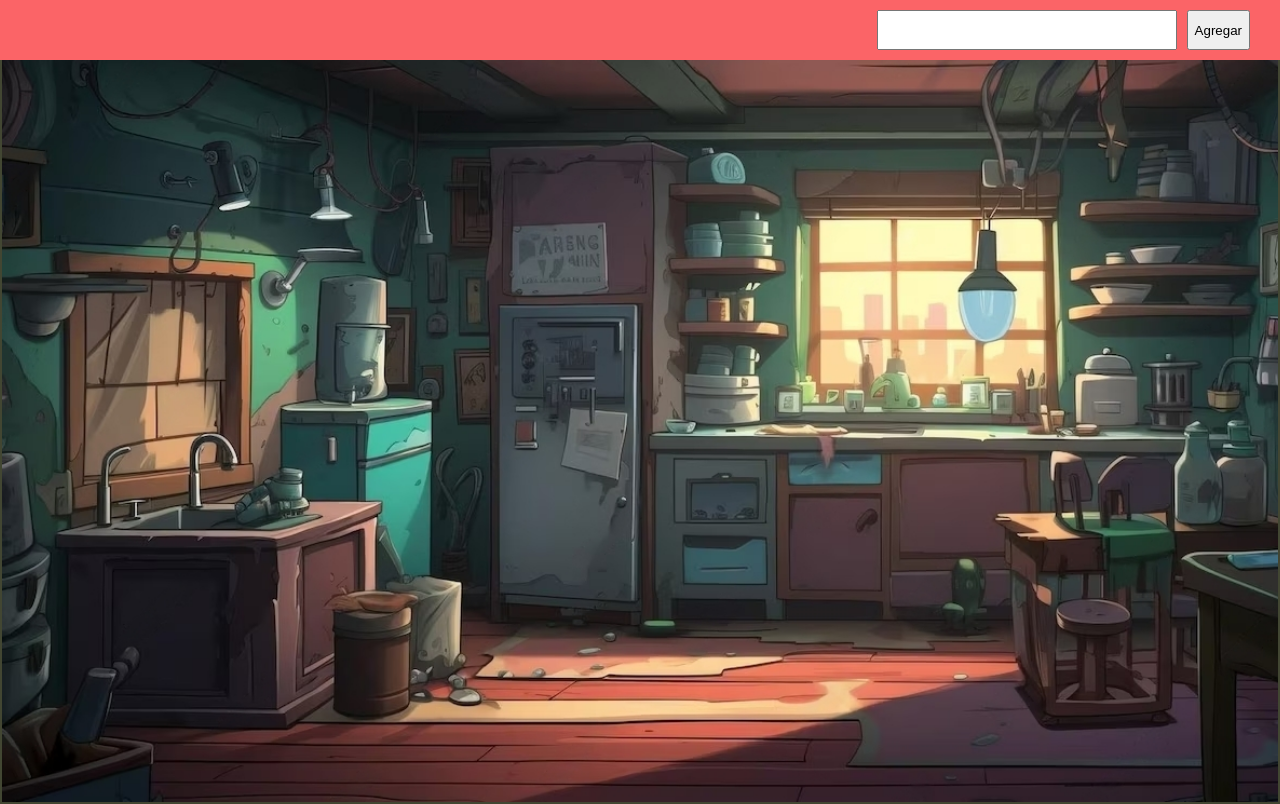
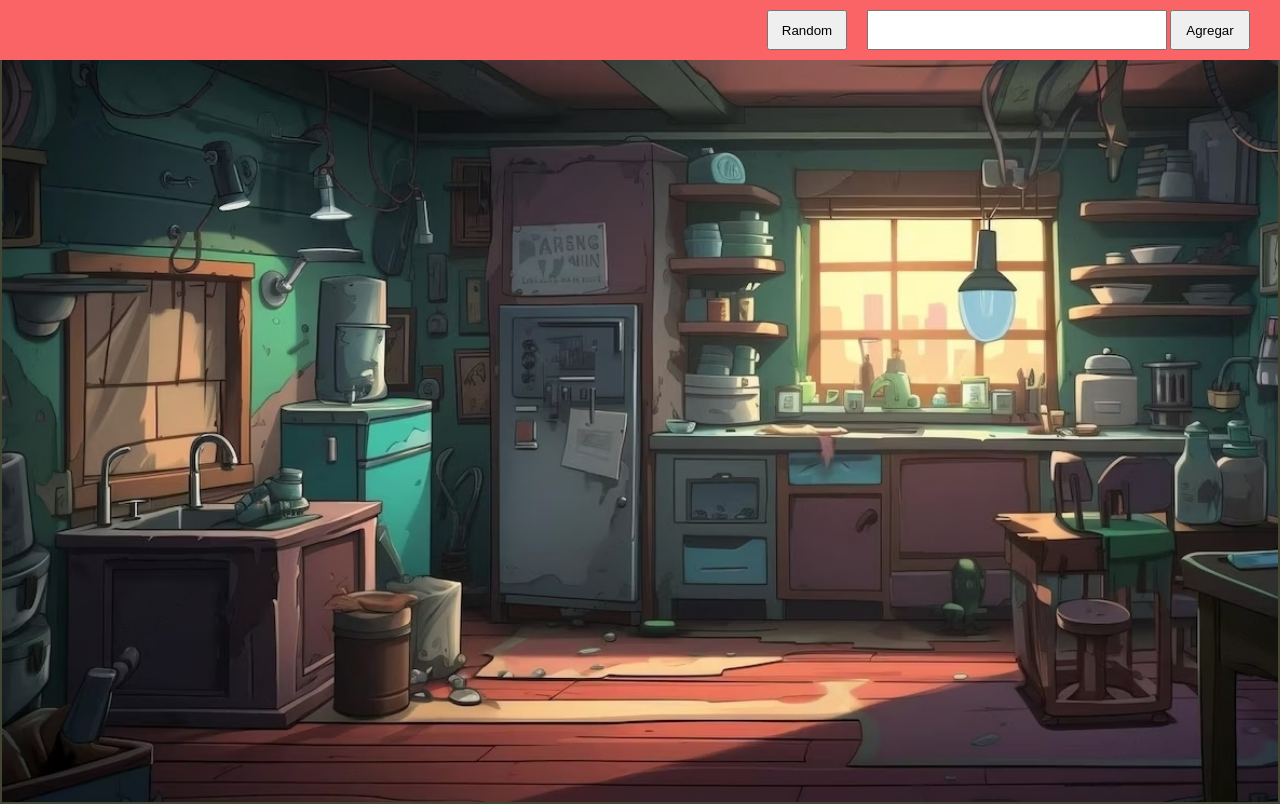
Before and after one commit to fhdzleon/proyectoIntegrador, a React (Create React App) app: page / in a window 1280 px wide. Built offline with nearby package versions, Linux system fonts and the light colour scheme.

Commit message:
avance 8 enero 24

```diff
--- a/package.json
+++ b/package.json
@@ -6,6 +6,7 @@
     "@testing-library/jest-dom": "^5.17.0",
     "@testing-library/react": "^13.4.0",
     "@testing-library/user-event": "^13.5.0",
+    "axios": "^1.6.4",
     "react": "^18.2.0",
     "react-dom": "^18.2.0",
     "react-scripts": "5.0.1",
--- a/src/App.js
+++ b/src/App.js
@@ -1,36 +1,47 @@
-import './App.css';
-import { useState } from 'react';
-import Cards from './components/Cards/Cards.jsx';
-import Nav from './components/NavBar/Nav.jsx';
+import "./App.css";
+import axios from "axios";
+import { useState } from "react";
+import Cards from "./components/Cards/Cards.jsx";
+import Nav from "./components/NavBar/Nav.jsx";
+
 
 function App() {
-   const example = {
-      id: 1,
-      name: 'Rick Sanchez',
-      status: 'Alive',
-      species: 'Human',
-      gender: 'Male',
-      origin: {
-         name: 'Earth (C-137)',
-         url: 'https://rickandmortyapi.com/api/location/1',
-      },
-      image: 'https://rickandmortyapi.com/api/character/avatar/1.jpeg',
-   };
+  const [characters, setCharacters] = useState([]);
 
-   const [characters, setCharacters] = useState([]);
+  const onClose = (id) => {
+    const parseId = parseInt(id);
 
-   const onSearch = () => {
-      setCharacters ([...characters, example])
+    const filteredCharacters = characters.filter((char) => char.id !== parseId);
+
+    setCharacters(filteredCharacters);
+  };
+
+function onSearch(id) {
+
+   const parseId = parseInt(id);
+
+   if(characters.find(char=>char.id===parseId)) {
+      window.alert('El personaje ya se esta mostrando!');
+      return;
    }
 
-   return (
-      <div className='App'>
+    axios(`https://rickandmortyapi.com/api/character/${id}`).then(
+      ({ data }) => {
+        if (data.name) {
+          setCharacters((oldChars) => [...oldChars, data]);
+        } else {
+          window.alert("¡No hay personajes con este ID!");
+        }
+      }
+    );
+  }
 
-         <Nav onSearch={onSearch}/>
-         <Cards characters={characters} />
-
-      </div>
-   );
+  return (
+    <div className="App">
+      <Nav onSearch={onSearch} />
+      <Cards onClose={onClose} characters={characters} />
+    </div>
+  );
 }
 
 export default App;
--- a/src/components/Card/Card.jsx
+++ b/src/components/Card/Card.jsx
@@ -1,11 +1,11 @@
 import {Contenedor, CardInfo, Close, Image, NameTitulo, Item, Linea} from './styledComponents'
 
 export default function Card(props) {
-  const { name, status, species, gender, origin, image, onClose } = props;
+  const { id, name, status, species, gender, origin, image, onClose } = props;
 
   return (
     <Contenedor>
-       <Close onClick={onClose}>x</Close>
+       <Close onClick={()=> onClose(id)} >x</Close>
       <NameTitulo> {name}</NameTitulo>
       <Image src={image} alt="" />
       <Linea><Item>Status:  </Item><CardInfo>{status}</CardInfo></Linea>
--- a/src/components/Cards/Cards.jsx
+++ b/src/components/Cards/Cards.jsx
@@ -1,8 +1,8 @@
 import Card from '../Card/Card.jsx';
-import style from "./Cards.module.css"
+import style from "./Cards.module.css";
 
 
-export default function Cards({ characters }) {
+export default function Cards({ characters, onClose }) {
   return (
     <div className={style.cards}>
 
@@ -10,7 +10,8 @@ export default function Cards({ characters }) {
       <Card
       key ={character.id}
       {...character}
-      onClose={() => window.alert('Emulamos que se cierra la card')}
+      onClose={onClose}
+      id = {character.id}
       />
    ))}
 
--- a/src/components/NavBar/Nav.jsx
+++ b/src/components/NavBar/Nav.jsx
@@ -1,8 +1,12 @@
-import SearchBar from "../SearchBar/SearchBar"
+import SearchBar from "../SearchBar/SearchBar";
+import RandomButton from "../RandomButton/RandomButton";
+import style from "./Nav.module.css";
 
-
-export default function Nav(props) {
+export default function Nav ({onSearch}) {
     return (
-        <SearchBar onSearch={props.onSearch}></SearchBar>
+        <div className={style.contenedor}>
+        <RandomButton onSearch={onSearch}/>
+        <SearchBar onSearch={onSearch}></SearchBar>
+        </div>
      )
 }
--- /dev/null
+++ b/src/components/NavBar/Nav.module.css
@@ -0,0 +1,10 @@
+ .contenedor {
+    display: flex;
+    justify-content: right;
+    align-items: center;
+    width: 100%;
+    height: 60px;
+    background-color: #FB6467FF;
+      position: fixed;
+      z-index: 2;
+ }
--- /dev/null
+++ b/src/components/RandomButton/RandomButton.jsx
@@ -0,0 +1,22 @@
+import { useState } from 'react';
+import style from './RandomButton.module.css';
+
+
+export default function RandomButton({ onSearch }) {
+    const [id, setId] = useState("10");
+
+    const handleRandomClick = () => {
+
+      const randomId = (Math.floor(Math.random() * 826)+1).toString();
+
+
+      setId(randomId);
+      onSearch(id);
+
+
+    }
+
+    return (
+        <button className={style.boton} onClick={handleRandomClick}>Random</button>
+      )
+}
--- /dev/null
+++ b/src/components/RandomButton/RandomButton.module.css
@@ -0,0 +1,5 @@
+.boton {
+  height: 40px;
+  width: 80px;
+  margin-right: 20px;
+}
--- a/src/components/SearchBar/SearchBar.jsx
+++ b/src/components/SearchBar/SearchBar.jsx
@@ -1,4 +1,4 @@
- import {Contenedor, Search, Boton} from './StyledComponents'
+ import {Search, Boton} from './StyledComponents'
  import { useState } from 'react';
 
  export default function SearchBar({onSearch}) {
@@ -8,9 +8,10 @@
       setId(event.target.value);
     }
    return (
-      <Contenedor>
-          <Search type='search' onChange={handleChange} />
+      <>
+         <Search type='search'  onChange={handleChange} />
          <Boton onClick={()=>onSearch(id)}>Agregar</Boton>
-      </Contenedor>
+      </>
+
    );
 }
--- a/src/components/SearchBar/StyledComponents.js
+++ b/src/components/SearchBar/StyledComponents.js
@@ -1,23 +1,14 @@
 import styled from "styled-components";
 
-export const Contenedor = styled.div`
-  display: flex;
-  justify-content: right;
-  align-items: center;
-  width: 100%;
-  height: 60px;
-  background-color: #FB6467FF;
-  position: fixed;
-  z-index: 2;
-`;
 
 export const Search = styled.input`
   height: 40px;
   width: 300px;
-  margin-right:10px;
+  margin-right:3px;
 `;
 
 export const Boton = styled.button`
   height: 40px;
+  width: 80px;
   margin-right: 30px;
 `;
```
Also changed, not shown: 1 other file (tests, documents, lock files or other folders).
